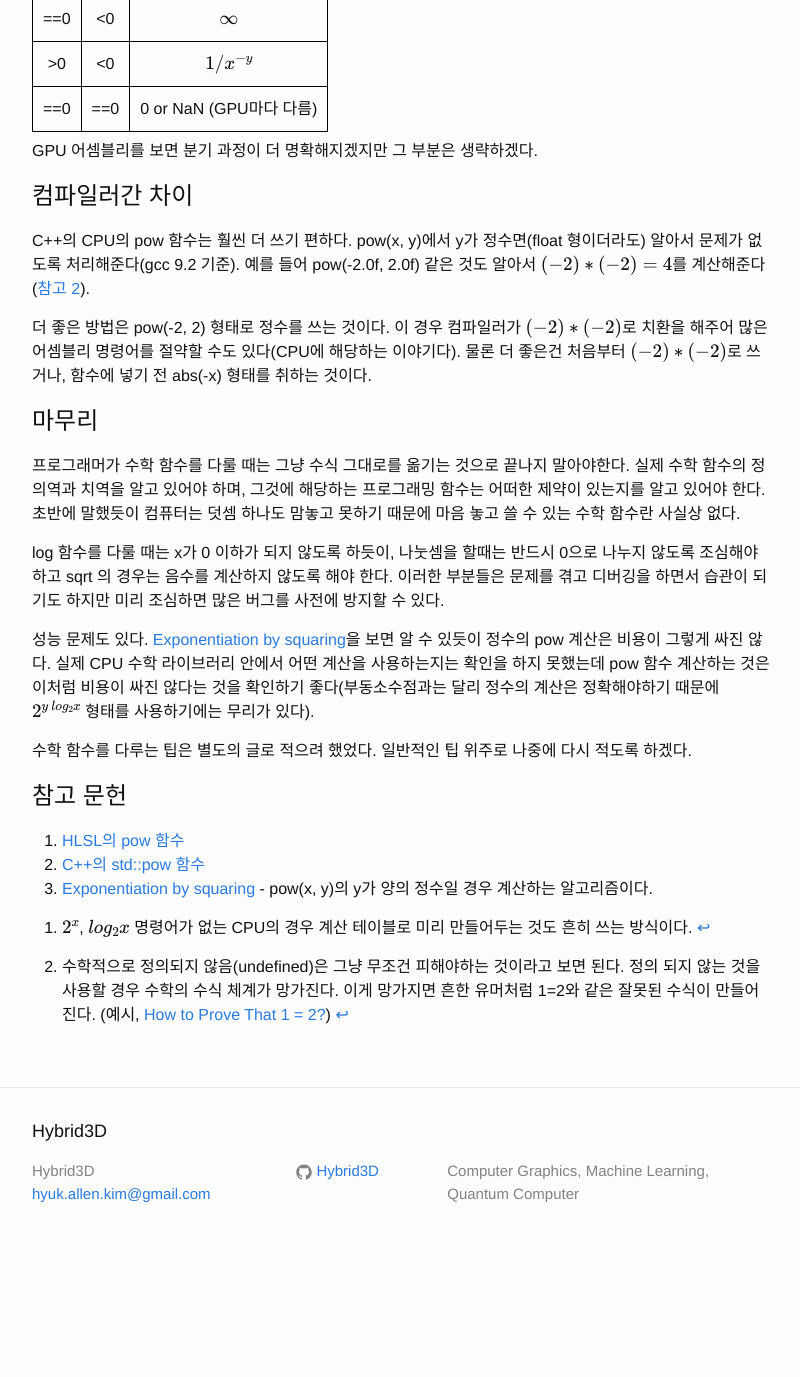
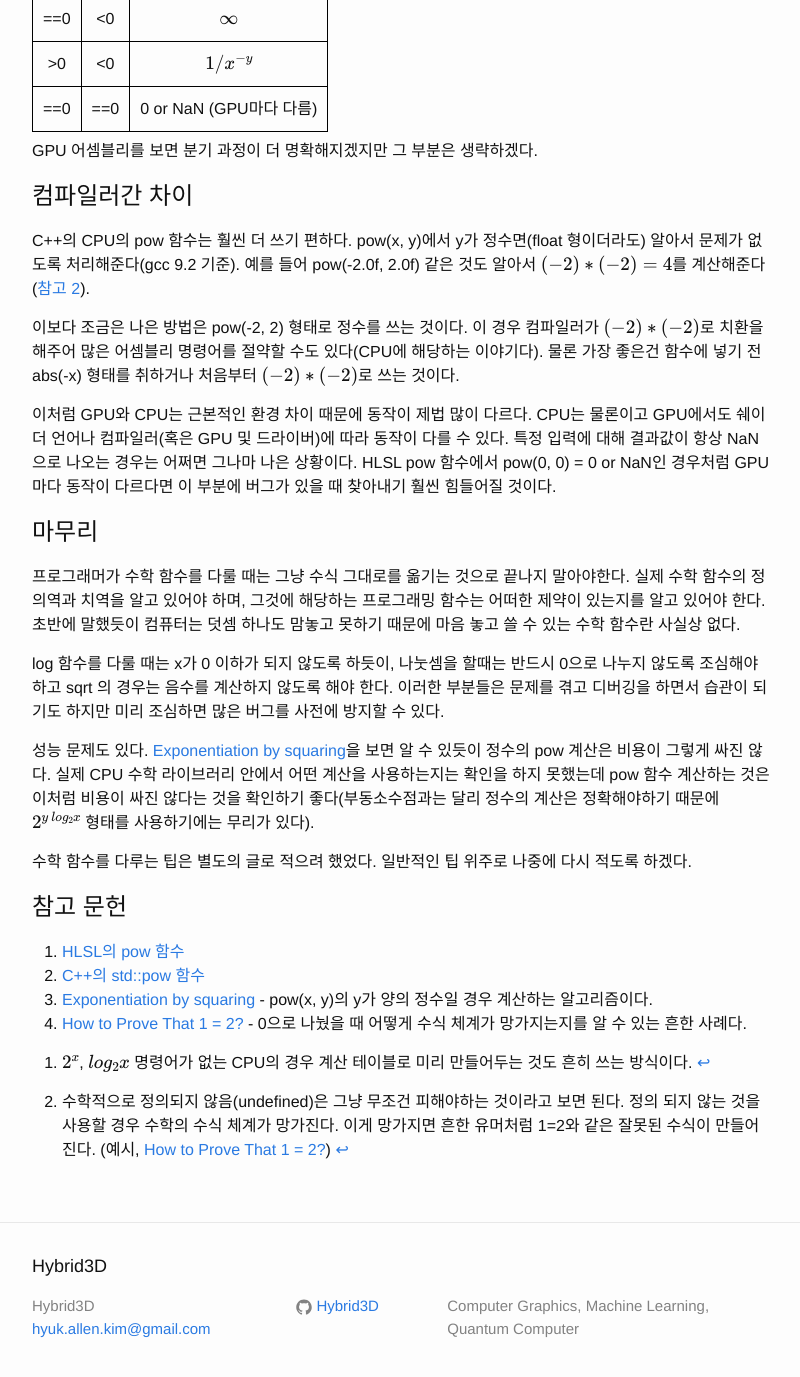
Before and after one commit to Hybrid3D/hybrid3d.github.io, a Jekyll site: the page built from _posts/software-engineering/2020-03-08-differences-between-pow-and-2-2.md, in a window 1280 px wide and 1400 px high, scrolled down 1451 px. Shown: the top 1377 px of the window, without its empty margins (238-1038 px from the left). Built offline with Jekyll 4.4.1, drawn with Linux system fonts in a browser that asks for light colours; formulas are drawn with MathJax 3; comment, search, counter and statistics services are not loaded; before the commit the page ends 2716 px from its top, so only the background shows below that.

Commit message:
글 다듬기

```diff
--- a/_posts/software-engineering/2020-03-08-differences-between-pow-and-2-2.md
+++ b/_posts/software-engineering/2020-03-08-differences-between-pow-and-2-2.md
@@ -55,8 +55,12 @@ GPU 어셈블리를 보면 분기 과정이 더 명확해지겠지만 그 부분
 # 컴파일러간 차이
 C++의 CPU의 pow 함수는 훨씬 더 쓰기 편하다. pow(x, y)에서 y가 정수면(float 형이더라도) 알아서 문제가 없도록 처리해준다(gcc 9.2 기준). 예를 들어 pow(-2.0f, 2.0f) 같은 것도 알아서 $$(-2)*(-2)=4$$를 계산해준다([참고 2][2]).
 
-더 좋은 방법은 pow(-2, 2) 형태로 정수를 쓰는 것이다. 이 경우 컴파일러가 $$(-2)*(-2)$$로 치환을 해주어 많은 어셈블리 명령어를 절약할 수도 있다(CPU에 해당하는 이야기다).
-물론 더 좋은건 처음부터 $$(-2)*(-2)$$로 쓰거나, 함수에 넣기 전 abs(-x) 형태를 취하는 것이다.
+이보다 조금은 나은 방법은 pow(-2, 2) 형태로 정수를 쓰는 것이다. 이 경우 컴파일러가 $$(-2)*(-2)$$로 치환을 해주어 많은 어셈블리 명령어를 절약할 수도 있다(CPU에 해당하는 이야기다).
+물론 가장 좋은건 함수에 넣기 전 abs(-x) 형태를 취하거나 처음부터 $$(-2)*(-2)$$로 쓰는 것이다.
+
+이처럼 GPU와 CPU는 근본적인 환경 차이 때문에 동작이 제법 많이 다르다. CPU는 물론이고 GPU에서도 쉐이더 언어나 컴파일러(혹은 GPU 및 드라이버)에 따라 동작이 다를 수 있다.
+특정 입력에 대해 결과값이 항상 NaN으로 나오는 경우는 어쩌면 그나마 나은 상황이다. HLSL pow 함수에서 pow(0, 0) = 0 or NaN인 경우처럼 GPU마다 동작이 다르다면
+이 부분에 버그가 있을 때 찾아내기 훨씬 힘들어질 것이다.
 
 # 마무리
 프로그래머가 수학 함수를 다룰 때는 그냥 수식 그대로를 옮기는 것으로 끝나지 말아야한다. 실제 수학 함수의 정의역과 치역을 알고 있어야 하며, 그것에 해당하는 프로그래밍 함수는 어떠한 제약이 있는지를 알고 있어야 한다. 초반에 말했듯이 컴퓨터는 덧셈 하나도 맘놓고 못하기 때문에 마음 놓고 쓸 수 있는 수학 함수란 사실상 없다.
@@ -72,6 +76,7 @@ log 함수를 다룰 때는 x가 0 이하가 되지 않도록 하듯이, 나눗
 1. [HLSL의 pow 함수][1]
 2. [C++의 std::pow 함수][2]
 3. [Exponentiation by squaring][3] - pow(x, y)의 y가 양의 정수일 경우 계산하는 알고리즘이다.
+4. [How to Prove That 1 = 2?][4] - 0으로 나눴을 때 어떻게 수식 체계가 망가지는지를 알 수 있는 흔한 사례다.
 
 [^1]: $$2^x$$, $$log_2 x$$ 명령어가 없는 CPU의 경우 계산 테이블로 미리 만들어두는 것도 흔히 쓰는 방식이다.
 [^2]: 수학적으로 정의되지 않음(undefined)은 그냥 무조건 피해야하는 것이라고 보면 된다. 정의 되지 않는 것을 사용할 경우 수학의 수식 체계가 망가진다. 이게 망가지면 흔한 유머처럼 1=2와 같은 잘못된 수식이 만들어진다. (예시, [How to Prove That 1 = 2?][4])
@@ -79,4 +84,4 @@ log 함수를 다룰 때는 x가 0 이하가 되지 않도록 하듯이, 나눗
 [1]: https://docs.microsoft.com/en-us/windows/win32/direct3dhlsl/dx-graphics-hlsl-pow "pow"
 [2]: https://en.cppreference.com/w/cpp/numeric/math/pow "std::pow"
 [3]: https://en.wikipedia.org/wiki/Exponentiation_by_squaring "Exponentiation by squaring"
-[4]: https://www.quickanddirtytips.com/education/math/how-to-prove-that-1-2 ""How to Prove That 1 = 2?"
+[4]: https://www.quickanddirtytips.com/education/math/how-to-prove-that-1-2 "How to Prove That 1 = 2?"
```
